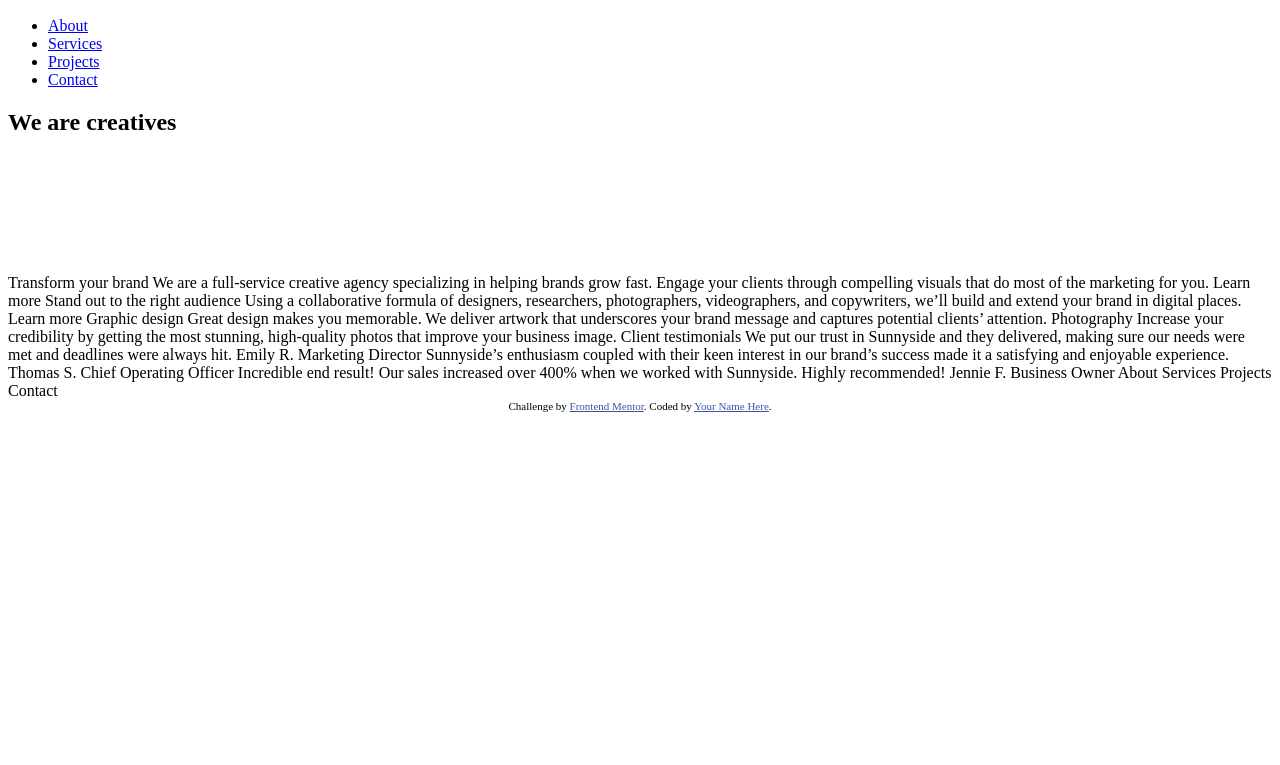
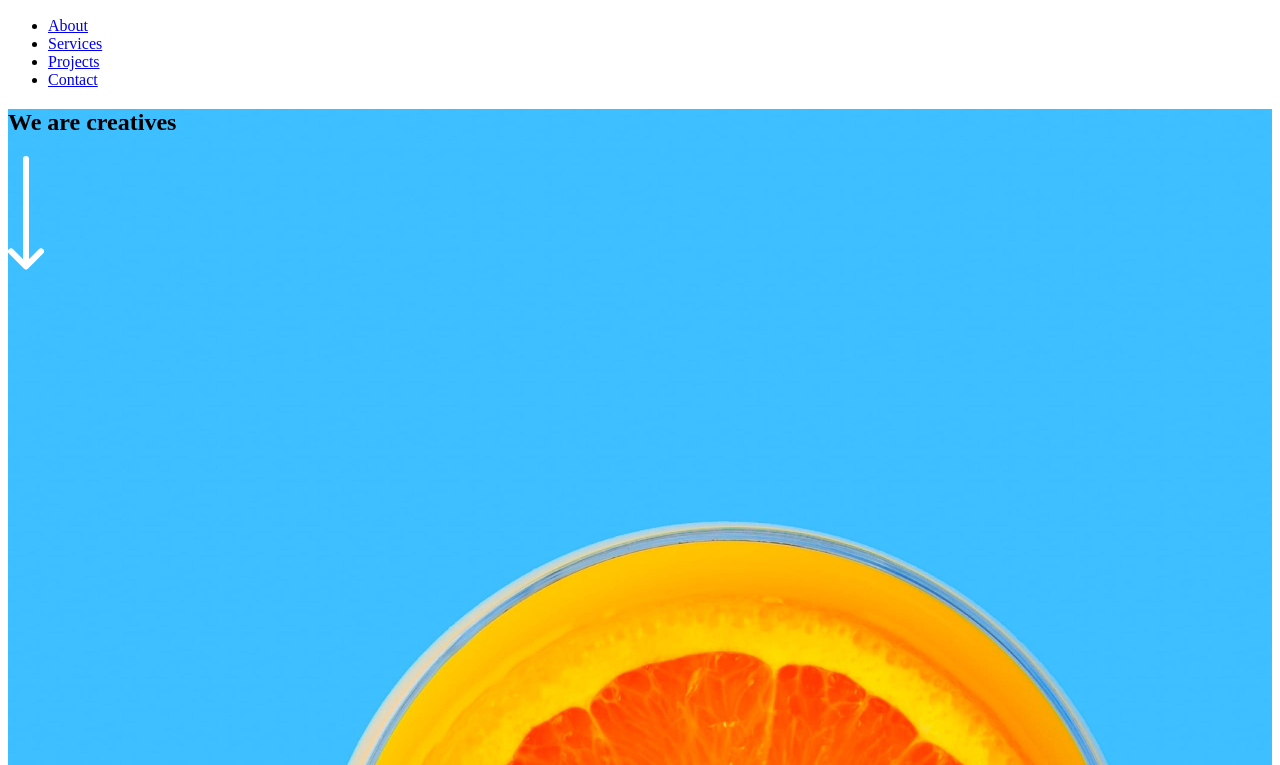
Before and after one commit to aegisnull/sunnyside-agency-landing-page, a plain HTML site: page index.html in a window 1280 px wide. Shown: the part 35-800 px from the top of the page. Drawn offline with Linux system fonts and the light colour scheme.

Commit message:
feat: add background image to hero section and height to 100vh

```diff
--- a/blocks/hero/hero.css
+++ b/blocks/hero/hero.css
@@ -0,0 +1,5 @@
+.hero {
+  background-image: url(../../images/desktop/image-header.jpg);
+  background-size: cover;
+  height: 100vh;
+}
--- a/index.html
+++ b/index.html
@@ -9,6 +9,7 @@
       sizes="32x32"
       href="./images/favicon-32x32.png"
     />
+    <link rel="stylesheet" href="./pages/index.css" />
 
     <title>Frontend Mentor | Sunnyside agency landing page</title>
 
```
